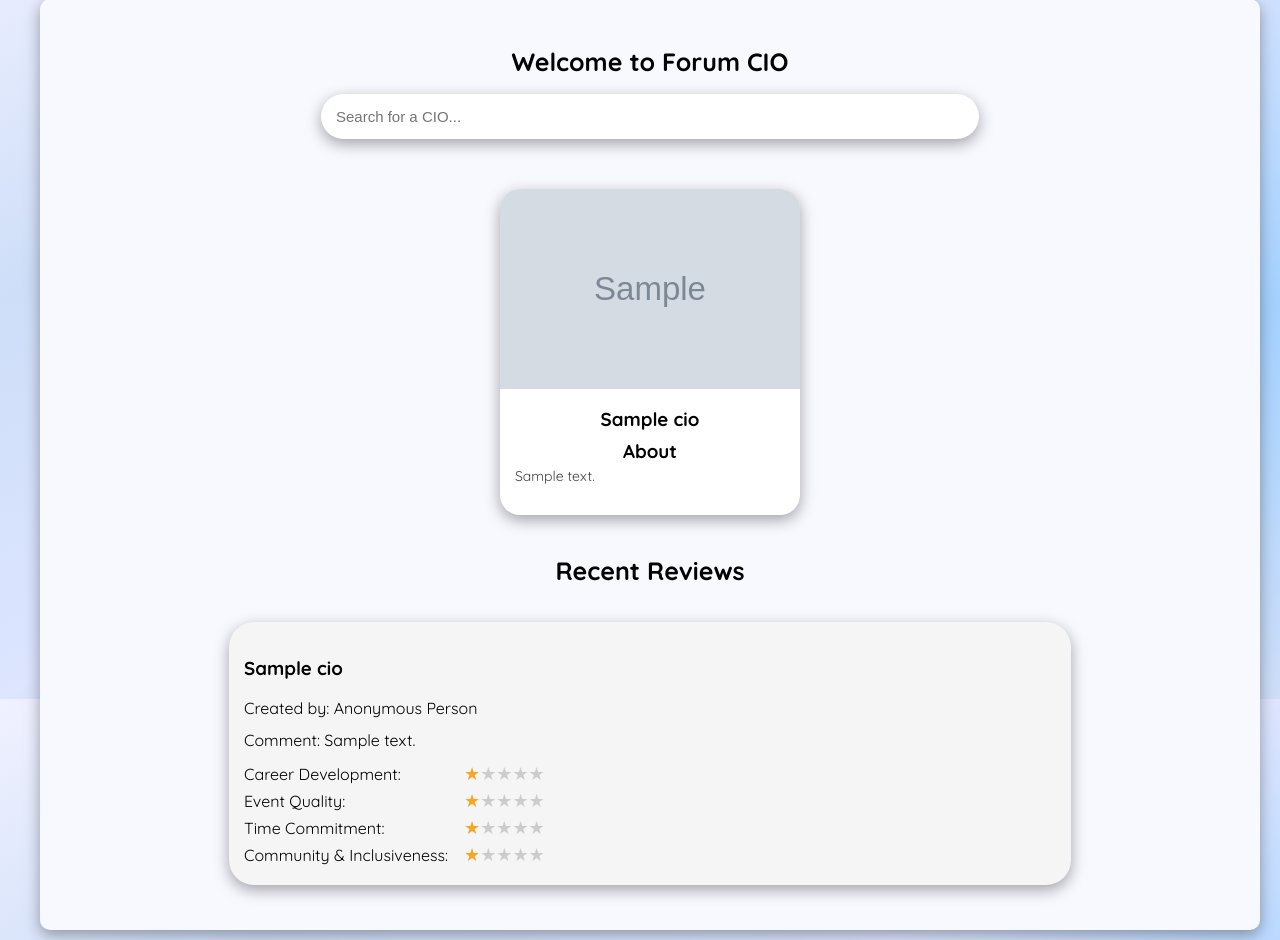
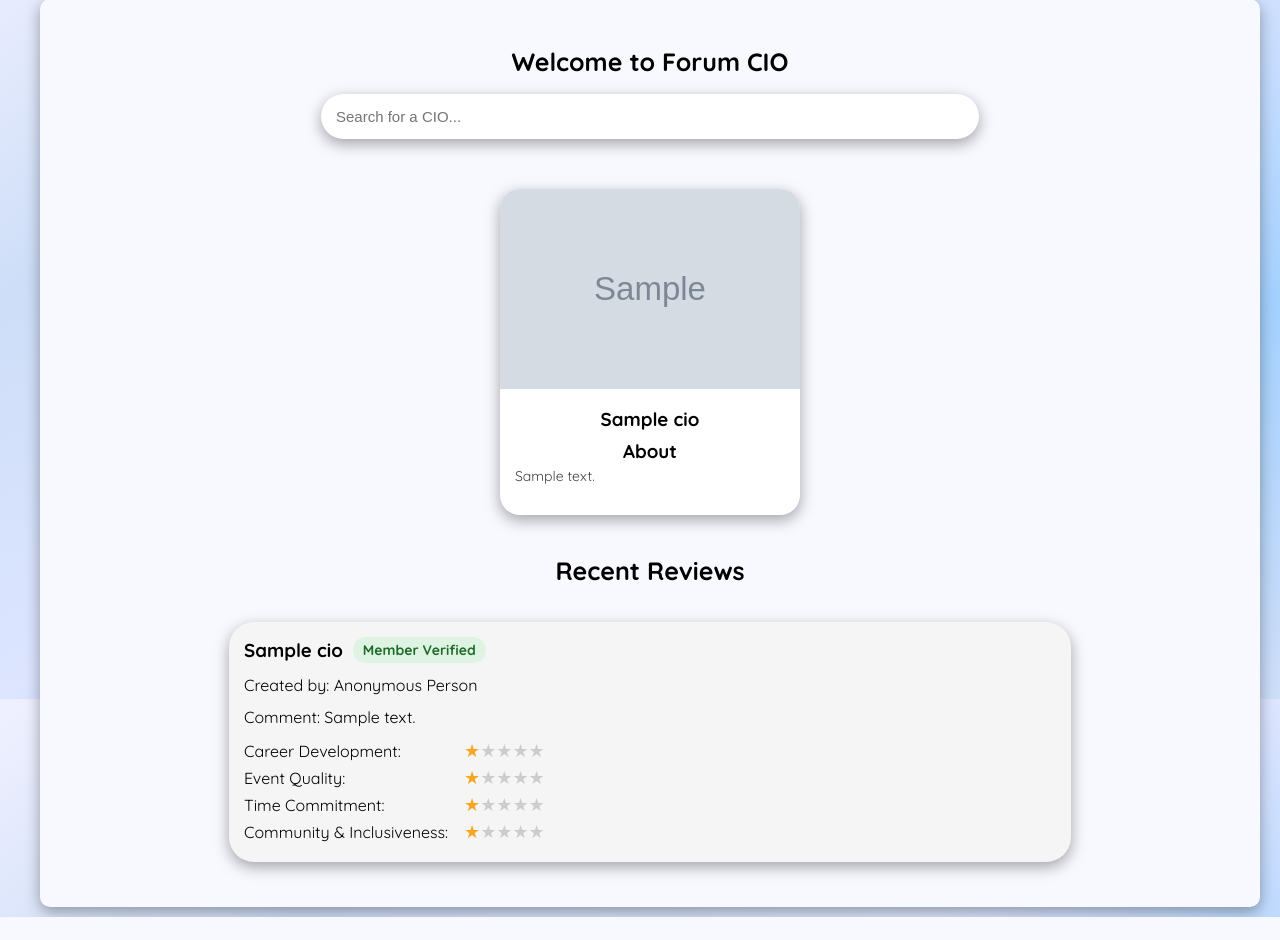
Before and after one commit to SafaaMahbub/CIO_Forum, a Django app: page / in a window 1280 px wide. Shown: the part 101-1041 px from the top of the page. After the commit the page ends 1018 px from the top, so only its background shows below. Run offline with Django 4.2, Linux system fonts and the light colour scheme; a user stored in the database is signed in; tables that the repository leaves empty hold one stand-in row (values such as "Sample post"); grey boxes marked "Sample" are stand-in pictures; data that the repository does not hold is empty; some libraries are stand-ins or nearby versions; some web fonts are replaced.

Commit message:
update reviews in home to have the same badge

```diff
--- a/core/views.py
+++ b/core/views.py
@@ -77,9 +77,26 @@ def uva_dm_only(view_func):
 
     return _wrapped
 
+
+def _attach_review_verification_flags(reviews):
+    reviews = list(reviews)
+    verified_pairs = set(
+        CIOLeadership.objects.filter(is_active=True).values_list("profile_id", "cio_id")
+    )
+    verified_pairs.update(
+        CIOMembership.objects.filter(is_active=True).values_list("profile_id", "cio_id")
+    )
+
+    for review in reviews:
+        review.is_member_verified = (review.profile_id, review.cio_id) in verified_pairs
+
+    return reviews
+
 def homepage(request):
     cios = CIO.objects.all()
-    reviews = Review.objects.select_related("profile__user", "cio").all()
+    reviews = _attach_review_verification_flags(
+        Review.objects.select_related("profile__user", "cio").all()
+    )
     return render(request, "home.html", {"cios": cios, "reviews": reviews})
 
 @login_required
@@ -319,17 +336,9 @@ def cio_homepage(request, cio_id):
 
 @block_user_admin
 def viewAllReviews(request):
-    reviews = list(Review.objects.select_related("profile__user", "cio").all())
-    verified_pairs = set(
-        CIOLeadership.objects.filter(is_active=True).values_list("profile_id", "cio_id")
+    reviews = _attach_review_verification_flags(
+        Review.objects.select_related("profile__user", "cio").all()
     )
-    verified_pairs.update(
-        CIOMembership.objects.filter(is_active=True).values_list("profile_id", "cio_id")
-    )
-
-    for review in reviews:
-        review.is_member_verified = (review.profile_id, review.cio_id) in verified_pairs
-
     return render(request, "view_all_reviews.html", {"reviews": reviews})
 
 @block_user_admin
--- a/templates/home.html
+++ b/templates/home.html
@@ -40,7 +40,12 @@
             {% if reviews %}
                 {% for r in reviews %}
                     <div class="review-block">
-                        <h3>{{ r.cio.name }}</h3>
+                        <div class="review-header">
+                            <h3 class="cio-name">{{ r.cio.name }}</h3>
+                            {% if r.is_member_verified %}
+                                <span class="review-verified-badge">Member Verified</span>
+                            {% endif %}
+                        </div>
                         <p>Created by: {% if r.anonymous %}Anonymous Person{% else %}{{ r.profile.user.email }}{% endif %}</p>
                         <p>Comment: {{ r.comment }}</p>
                         <div class="review-ratings">
```
